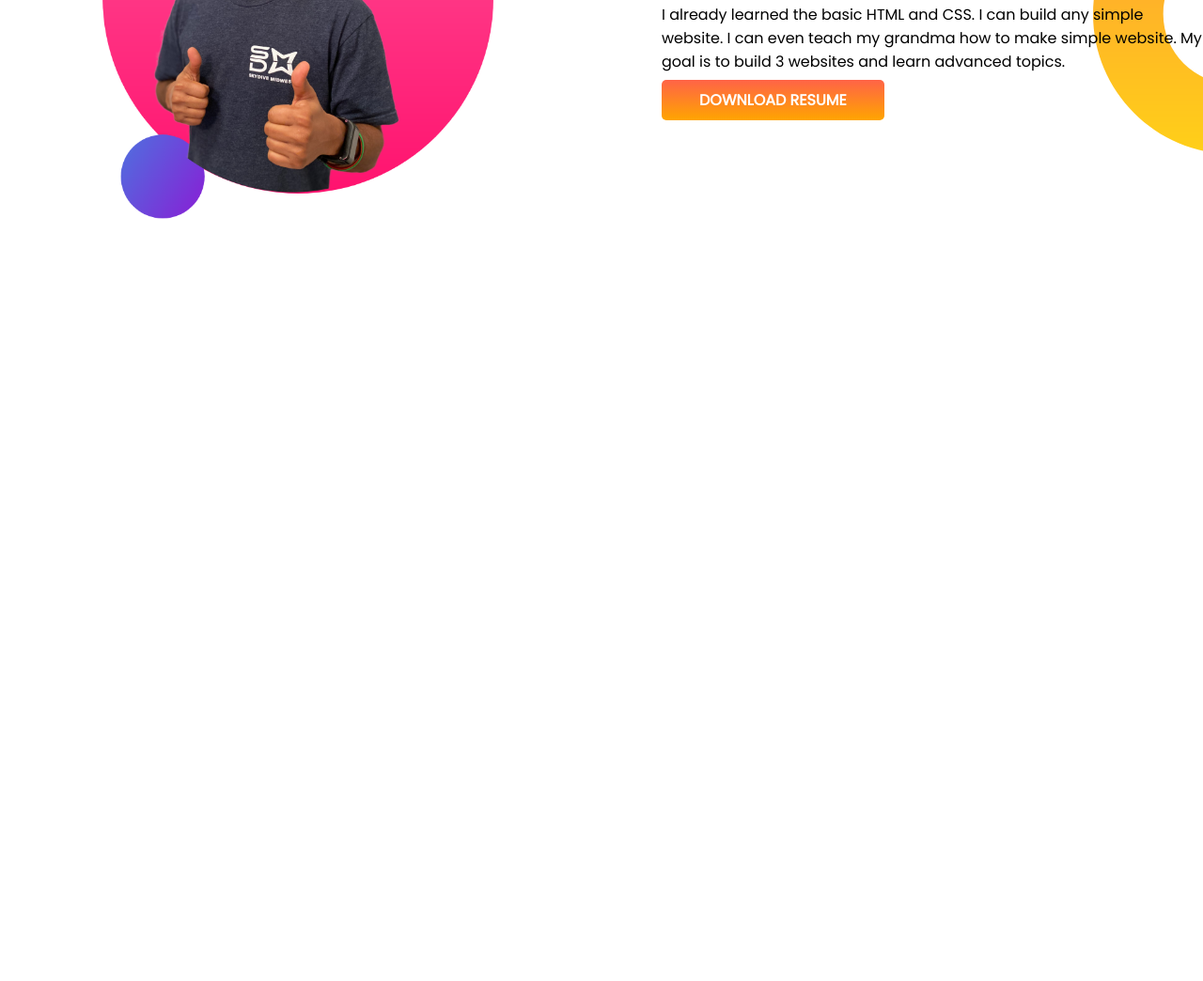
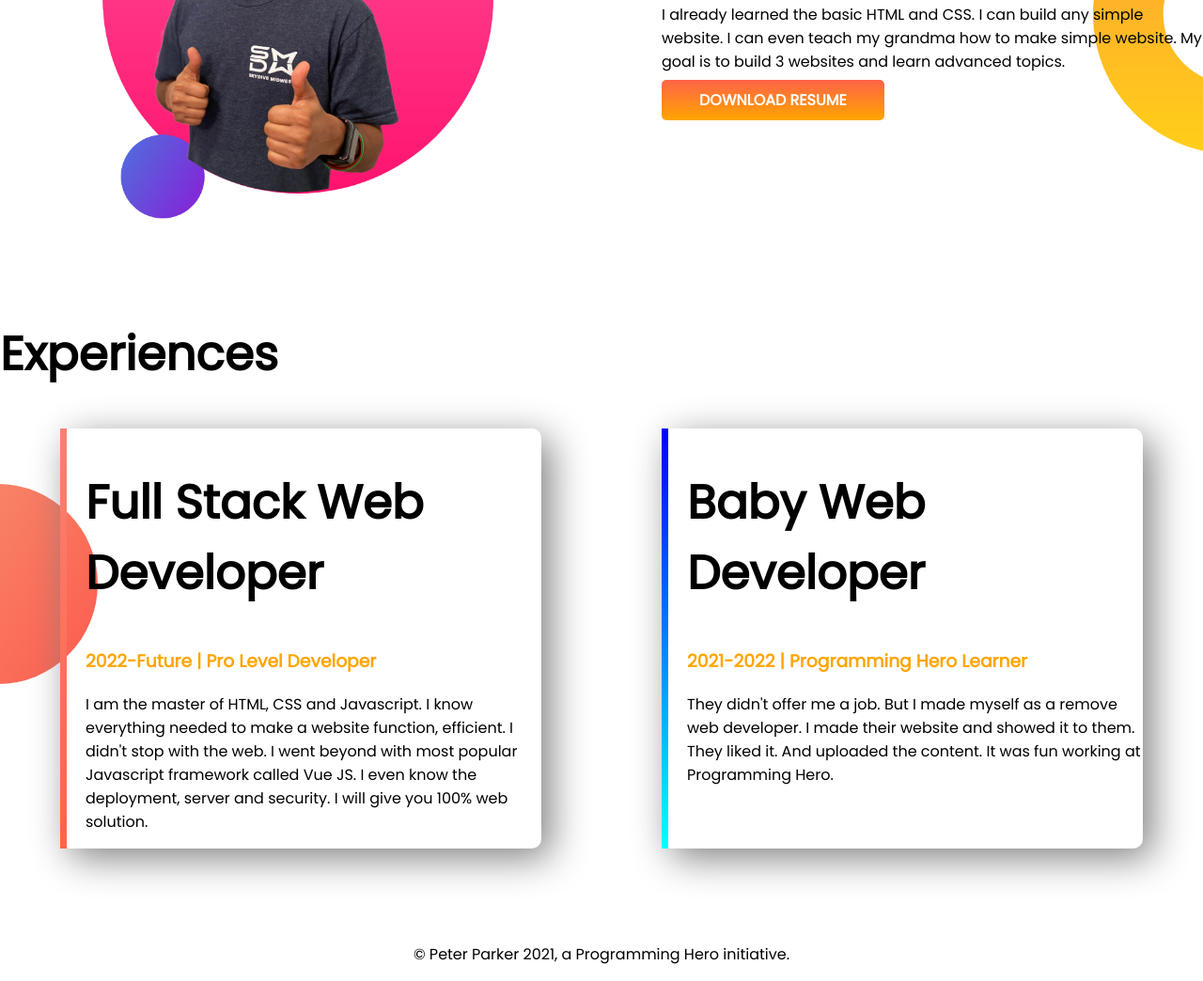
Before and after one commit to habib9515/developer-portfolio, a plain HTML site: page index.html in a window 1280 px wide. Shown: the part 848-1892 px from the top of the page at 94% size. Before the commit the page ends 1188 px from the top, so only its background shows below. Drawn offline with Linux system fonts and the light colour scheme.

Commit message:
experience and footer add

```diff
--- a/index.html
+++ b/index.html
@@ -14,7 +14,7 @@
     <link rel="stylesheet" href="style.css" />
   </head>
   <body>
-    <section class="top-banner">
+    <section class="top-banner flexible-container">
       <div class="half-width">
         <h1>Welcome To</h1>
         <h1><span class="habibur-color">Habibur Rahman</span> World!</h1>
@@ -36,7 +36,7 @@
         <img src="images/jhankar.png" alt="jhankar mahbubb" />
       </div>
     </section>
-    <section class="dream-big">
+    <section class="dream-big flexible-container">
       <div class="half-width">
         <img src="images/jhankar2.png" alt="jhankar" />
       </div>
@@ -51,5 +51,32 @@
         <a class="link-button" href="" target="_blank">DOWNLOAD RESUME</a>
       </div>
     </section>
+    <section class="experience-area">
+      <h1>Experiences</h1>
+      <div class="flexible-container">
+        <div id="full-stack-experience" class="experience-item">
+          <h1>Full Stack Web Developer</h1>
+          <h3 class="habibur-color">2022-Future | Pro Level Developer</h3>
+          <p>
+            I am the master of HTML, CSS and Javascript. I know everything
+            needed to make a website function, efficient. I didn't stop with the
+            web. I went beyond with most popular Javascript framework called Vue
+            JS. I even know the deployment, server and security. I will give you
+            100% web solution.
+          </p>
+        </div>
+        <div id="web-dev-experience" class="experience-item">
+          <h1>Baby Web Developer</h1>
+          <h3 class="habibur-color">2021-2022 | Programming Hero Learner</h3>
+          <p>
+            They didn't offer me a job. But I made myself as a remove web
+            developer. I made their website and showed it to them. They liked
+            it. And uploaded the content. It was fun working at Programming
+            Hero.
+          </p>
+        </div>
+      </div>
+    </section>
+    <footer><p>© Peter Parker 2021, a Programming Hero initiative.</p></footer>
   </body>
 </html>
--- a/style.css
+++ b/style.css
@@ -8,7 +8,7 @@ h1 {
 .habibur-color {
   color: orange;
 }
-section {
+.flexible-container {
   display: flex;
   margin-bottom: 100px;
 }
@@ -36,3 +36,29 @@ section {
   background-repeat: no-repeat;
   background-position: right;
 }
+.experience-area {
+  background-image: url(images/exp-bg.png);
+  background-repeat: no-repeat;
+  background-position: left;
+}
+.experience-item {
+  width: 40%;
+  margin-left: 5%;
+  margin-right: 5%;
+  padding-left: 20px;
+  border-radius: 10px;
+  box-shadow: 10px 10px 40px gray;
+}
+#web-dev-experience {
+  border-left: 7px solid;
+  border-image: linear-gradient(blue, cyan);
+  border-image-slice: 1;
+}
+#full-stack-experience {
+  border-left: 7px solid;
+  border-image: linear-gradient(salmon, tomato);
+  border-image-slice: 1;
+}
+footer {
+  text-align: center;
+}
```
